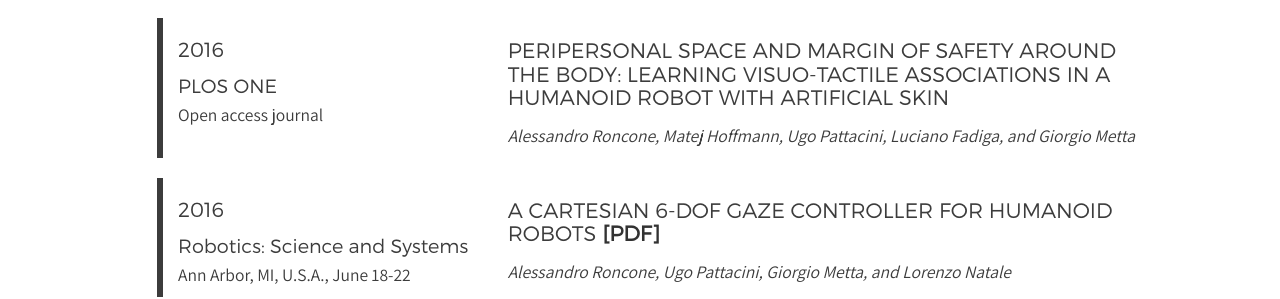
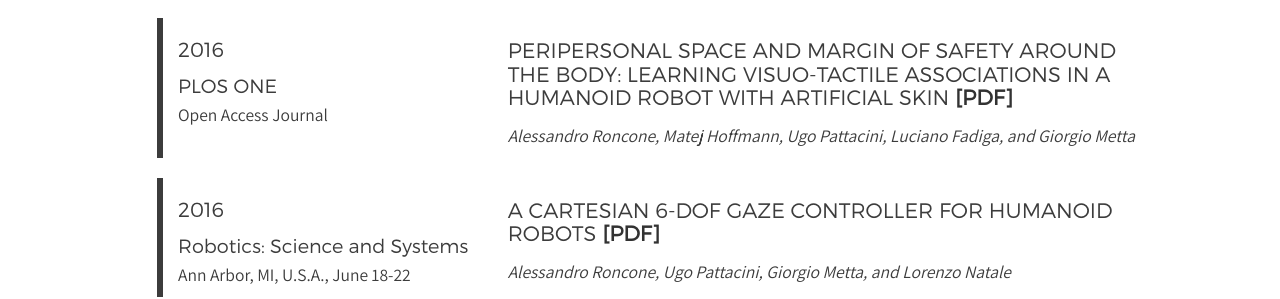
Before and after one commit to alecive/alecive.github.io, a Jekyll site: the page built from _posts/2016-05-30-CV-AlessandroRoncone.md, in a window 1280 px wide and 900 px high, scrolled down 4555 px. Shown: the part 176-475 px from the top of the window. Built offline with Jekyll 4.4.1, drawn with Linux system fonts in a browser that asks for light colours; nearby versions of some CDN libraries; some web fonts are replaced; some of the changed lines change nothing that is shown.

Commit message:
Added link to PLOS one paper into CV

```diff
--- a/_includes/post-cv.html
+++ b/_includes/post-cv.html
@@ -65,7 +65,7 @@
                     </div>
 
                     <div class="col-sm-8">
-                        <h2>{{item.title}}{% if item.pdf %}<a class="no-print" href="papers/{{item.pdf}}" target="_blank"> [PDF]</a>{% endif %}</h2>
+                        <h2>{{item.title}}{% if item.pdf %}<a class="no-print" href="{{ site.url }}/papers/{{ item.pdf }}" target="_blank"> [PDF]</a>{% endif %}</h2>
                         <p><i>{{item.authors}}</i><br>
                         {{item.description}}
                         </p>
--- a/_posts/2016-05-30-CV-AlessandroRoncone.md
+++ b/_posts/2016-05-30-CV-AlessandroRoncone.md
@@ -168,8 +168,8 @@ publications:
    authors: Alessandro Roncone, Matej Hoffmann, Ugo Pattacini, Luciano Fadiga, and Giorgio Metta
    year: 2016
    venue: PLOS ONE
-   where: Open access journal
-   pdf:
+   where: Open Access Journal
+   pdf: "[Roncone et al. 2016] Peripersonal Space and Margin of Safety around the Body: Learning Visuo-tactile Associations in a Humanoid Robot with Artificial Skin.pdf"
    description:
  - title: "A Cartesian 6-DoF Gaze Controller for Humanoid Robots"
    authors: Alessandro Roncone, Ugo Pattacini, Giorgio Metta, and Lorenzo Natale
```
